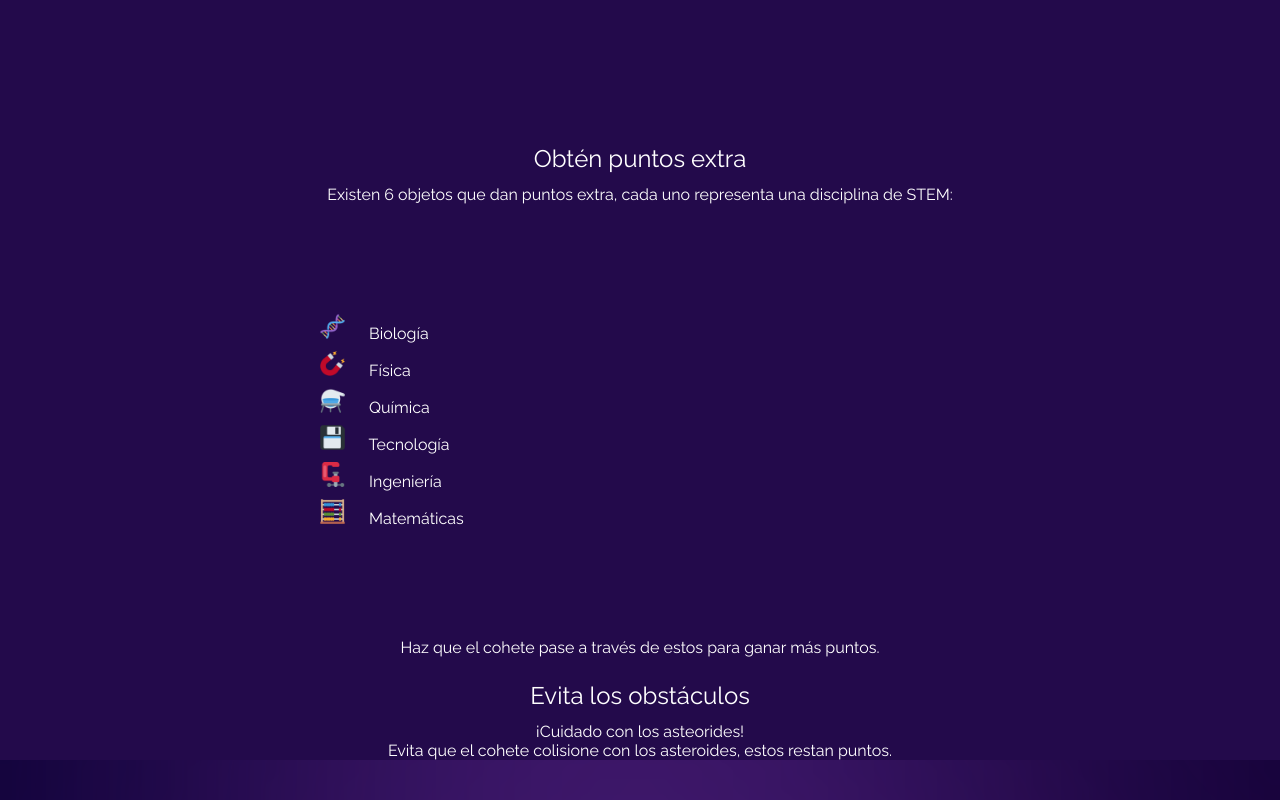
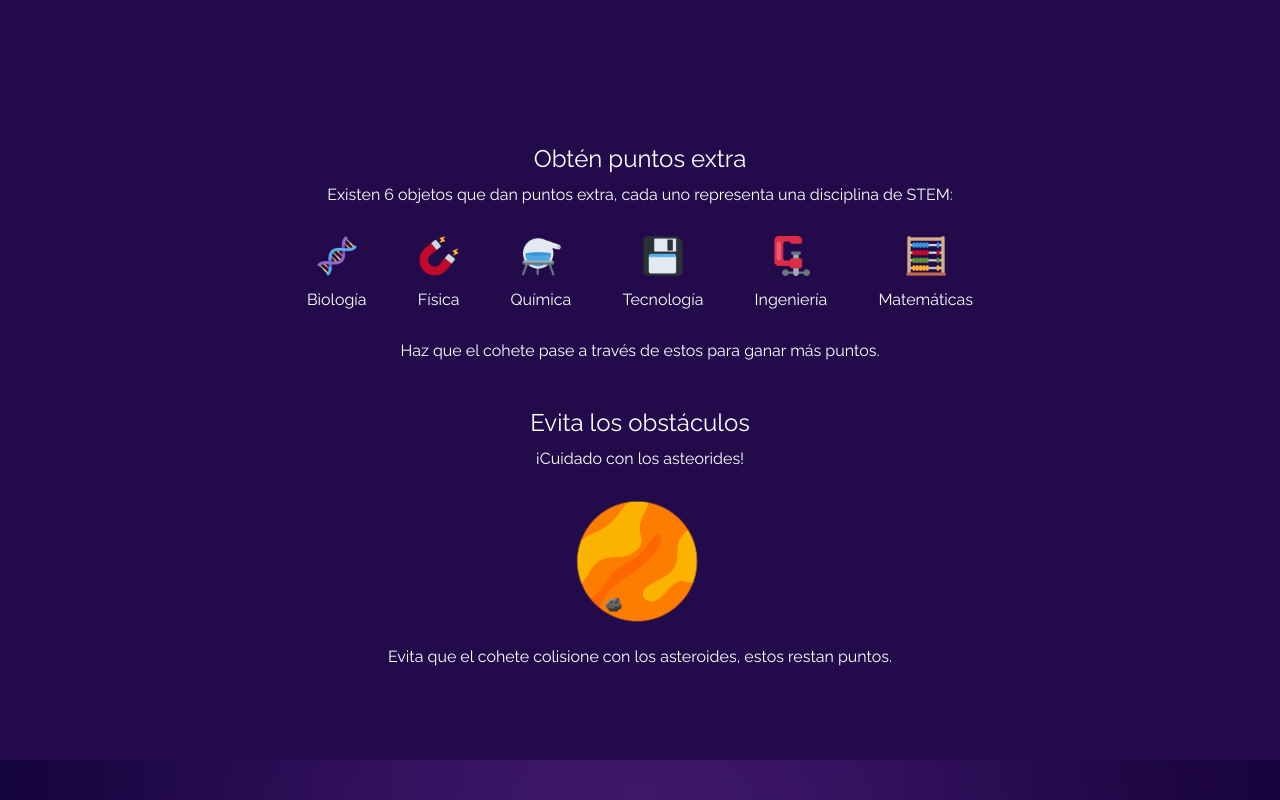
Before and after one commit to Ax010tl/website, a plain HTML site: page index.html in a window 1280 px wide. Shown: the part 2280-3080 px from the top of the page. Drawn offline with Linux system fonts and the light colour scheme.

Commit message:
add powerups and obstacles

```diff
--- a/index.html
+++ b/index.html
@@ -77,22 +77,41 @@
     </section>
 
     <section id="instructions">
-        <h2>Obtén puntos extra</h2>
-        <p>Existen 6 objetos que dan puntos extra, cada uno representa una disciplina de STEM:</p>
-        <ul id="powerups">
-            <li> <img src=powerups/bio.png height="25px">  Biología</li>
-            <li> <img src=powerups/phys.png height="25px"> Física</li>
-            <li> <img src=powerups/chem.png height="25px"> Química</li>
-            <li> <img src=powerups/tech.png height="25px"> Tecnología</li>
-            <li> <img src=powerups/eng.png height="25px">  Ingeniería</li>
-            <li> <img src=powerups/math.png height="25px"> Matemáticas</li>
-        </ul>
-
-        <p>Haz que el cohete pase a través de estos para ganar más puntos.</p>
-
-        <div>
+        <div class="como-jugar-powerups">
+            <h2>Obtén puntos extra</h2>
+            <p>Existen 6 objetos que dan puntos extra, cada uno representa una disciplina de STEM:</p>
+            <div id="powerups">
+                <div id="powerup">
+                    <img id="powerup-image" src=powerups/bio.png>
+                    <p id="powerup-label">Biología</p>
+                </div>
+                <div id="powerup">
+                    <img id="powerup-image" src=powerups/phys.png>
+                    <p id="powerup-label">Física</p>
+                </div>
+                <div id="powerup">
+                    <img id="powerup-image" src=powerups/chem.png>
+                    <p id="powerup-label">Química</p>
+                </div>
+                <div id="powerup">
+                    <img id="powerup-image" src=powerups/tech.png>
+                    <p id="powerup-label">Tecnología</p>
+                </div>
+                <div id="powerup">
+                    <img id="powerup-image" src=powerups/eng.png>
+                    <p id="powerup-label">Ingeniería</p>
+                </div>
+                <div id="powerup">
+                    <img id="powerup-image" src=powerups/math.png>
+                    <p id="powerup-label">Matemáticas</p>
+                </div>
+            </div>
+            <p>Haz que el cohete pase a través de estos para ganar más puntos.</p>
+        </div>
+        <div class="como-jugar-obstaculos">
             <h2>Evita los obstáculos</h2>
             <p>¡Cuidado con los asteorides!</p>
+            <img src="Obstacles.gif" id="gif-obstacles">
             <p> Evita que el cohete colisione con los asteroides, estos restan puntos.</p>
         </div>
     </section>
--- a/style.css
+++ b/style.css
@@ -215,25 +215,41 @@ section h1{
     background-color: #230A4B;
     display: flex;
     flex-direction: column;
-    padding: 0;
+    padding: 0px !important;
+}
+
+.como-jugar-obstaculos{
+    margin: 3vh 0;
 }
 
 #powerups{
-    list-style: none;
-    width: 50%;
-    margin: auto;
+    display: flex;
+    flex-direction: row;
+    justify-content: center;
+    align-content: center;
+    flex-wrap: wrap;
 }
 
-#powerups img{
-    margin-right: 20px;
+#powerup{
+    margin: 4vh 2vw;
+    text-align: center;
 }
 
-#powerups li{
-    margin: 1vh 0;
+#powerup-image{
+    width: 40px;
+    padding-bottom: 10px;
 }
 
 #instructions p{
     text-align: center;
+}
+
+#gif-obstacles{
+    display: block;
+    margin-left: auto;
+    margin-right: auto;
+    width: 20%;
+    padding: 0;
 }
 
 #juego{
```
Also changed, not shown: Obstacles.gif (added), obstacles/asteroid1.png (added), obstacles/asteroid2.png (added), planet2.png (added).
